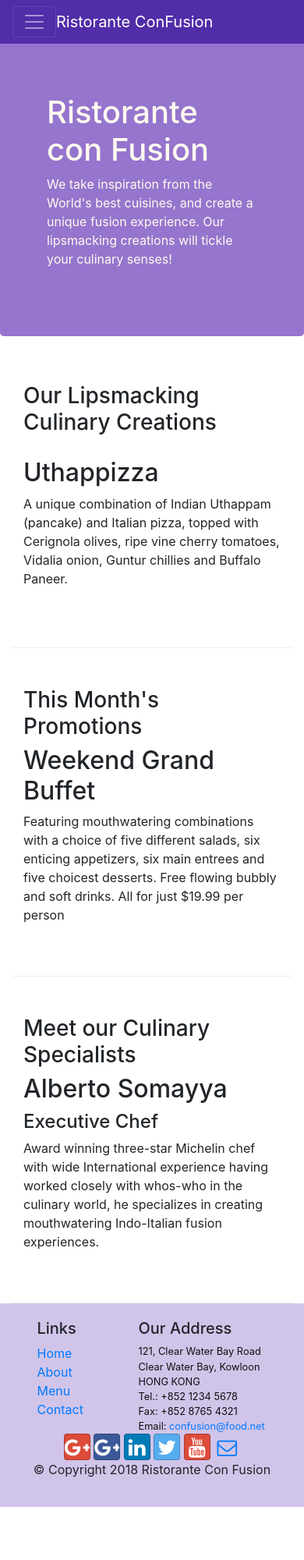
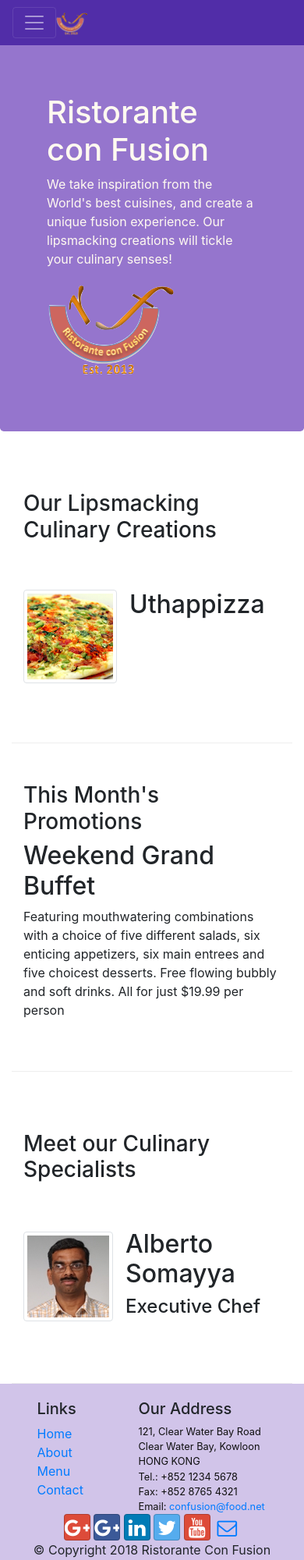
Before and after one commit to saloni0104/Rest-con, a website: page conFusion/index.html in a window 390 px wide. Shown: the top 2000 px of the page at 78% size. Before the commit the page ends 1932 px from the top, so only its background shows below. Drawn offline with nearby package versions, Linux system fonts and the light colour scheme.

Commit message:
Added images

```diff
--- a/conFusion/index.html
+++ b/conFusion/index.html
@@ -28,13 +28,17 @@
             <button class="navbar-toggler" type="button" data-toggle="collapse" dat-target="#Navbar">
                 <span class="navbar-toggler-icon"></span>
             </button>
-            <a class="navbar-brand mr-auto" href="#">Ristorante ConFusion</a>
+            <a class="navbar-brand mr-auto" href="#"><img src="img/logo.png" height="30" width="41"></a>
             <div class="collapse navbar-collapse" id="Navbar">
                 <ul class="navbar-nav mr-auto">
-                    <li class="nav-item active"><a class="nav-link" href="#"><span class="fa fa-home fa-lg"></span> Home</a></li>
-                    <li class="nav-item"><a class="nav-link" href="./aboutus.html"> <span class="fa fa-info fa-lg"></span> About</a></li>
-                    <li class="nav-item"><a class="nav-link" href="#"> <span class="fa fa-list fa-lg"></span> Menu</a></li>
-                    <li class="nav-item"><a class="nav-link" href="./contactus.html"> <span class="fa fa-address-card fa-lg"></span> Contact</a></li>
+                    <li class="nav-item active"><a class="nav-link" href="#"><span class="fa fa-home fa-lg"></span>
+                            Home</a></li>
+                    <li class="nav-item"><a class="nav-link" href="./aboutus.html"> <span
+                                class="fa fa-info fa-lg"></span> About</a></li>
+                    <li class="nav-item"><a class="nav-link" href="#"> <span class="fa fa-list fa-lg"></span> Menu</a>
+                    </li>
+                    <li class="nav-item"><a class="nav-link" href="./contactus.html"> <span
+                                class="fa fa-address-card fa-lg"></span> Contact</a></li>
                 </ul>
             </div>
         </div>
@@ -48,7 +52,8 @@
                     <p>We take inspiration from the World's best cuisines, and create a unique fusion experience. Our
                         lipsmacking creations will tickle your culinary senses!</p>
                 </div>
-                <div class="col-12 col-sm">
+                <div class="col-12 col-sm align-self-center">
+                    <img src="img/logo.png" class="img-fluid">
                 </div>
             </div>
         </div>
@@ -56,19 +61,27 @@
 
     <div class="container">
         <div class="row row-content align-items-center">
-            <div class= "col-12 col-sm-4 order-sm-last col-md-3" >
+            <div class="col-12 col-sm-4 order-sm-last col-md-3">
                 <h3>Our Lipsmacking Culinary Creations</h3>
             </div>
             <div class="col col-sm order-sm-first col-md">
-                <h2>Uthappizza</h2>
-                <p>A unique combination of Indian Uthappam (pancake) and Italian pizza, topped with Cerignola olives,
-                    ripe vine cherry tomatoes, Vidalia onion, Guntur chillies and Buffalo Paneer.</p>
+                <div class="media">
+                    <img class="d-flex mr-3 img-thumbnail align-self-center"
+                    src ="img/uthappizza.png" alt="uthapizza">
+                    <div class="media-body">
+                        <h2 class="mt-0">Uthappizza</h2>
+                        <p class="d-none d-sm-block">A unique combination of Indian Uthappam (pancake) and Italian pizza, topped with Cerignola
+                            olives,
+                            ripe vine cherry tomatoes, Vidalia onion, Guntur chillies and Buffalo Paneer.
+                        </p>
+                    </div>
+                </div>
             </div>
         </div>
 
 
         <div class="row row-content align-items-center">
-            <div class= "col-12 col-sm-4 col-md-3">
+            <div class="col-12 col-sm-4 col-md-3">
                 <h3>This Month's Promotions</h3>
             </div>
             <div class="col col-sm col-md">
@@ -80,20 +93,27 @@
         </div>
 
         <div class="row row-content align-items-center">
-            <div class= "col-12 col-sm-4 order-sm-last col-md-3">
+            <div class="col-12 col-sm-4 order-sm-last col-md-3">
                 <h3>Meet our Culinary Specialists</h3>
             </div>
             <div class="col col-sm  order-sm-first col-md">
-                <h2>Alberto Somayya</h2>
-                <h4>Executive Chef</h4>
-                <p>Award winning three-star Michelin chef with wide International experience having worked closely with
-                    whos-who in the culinary world, he specializes in creating mouthwatering Indo-Italian fusion
-                    experiences. </p>
+                <div class="media">
+                    <img class="d-flex mr-3 img-thumbnail align-self-center"
+                    src="img/alberto.png" alt="alberto">
+                    <div class="media-body">
+                        <h2 class="mt-0">Alberto Somayya</h2>
+                        <h4>Executive Chef</h4>
+                        <p class="d-none d-sm-block">Award winning three-star Michelin chef with wide International experience having worked closely with
+                            whos-who in the culinary world, he specializes in creating mouthwatering Indo-Italian fusion
+                            experiences. </p>
+                    </div>
+                </div>
+
             </div>
         </div>
     </div>
 
-    <footer class="footer" >
+    <footer class="footer">
         <div class="container">
             <div class="row">
                 <div class="col-4 offset-1 col-sm-2">
@@ -116,19 +136,24 @@
                         Email: <a href="mailto:confusion@food.net">confusion@food.net</a>
                     </address>
                 </div>
-                <div class= "col-12 col-sm-4 align-self-center">
+                <div class="col-12 col-sm-4 align-self-center">
                     <div class="text-center">
-                        <a class="btn btn-social-icon btn-google" href="http://google.com/+"><i class="fa fa-google-plus fa-lg"></i></a>
-                        <a class="btn btn-social-icon btn-facebook" href="http://www.facebook.com/profile.php?id="><i class="fa fa-google-plus fa-lg"></i> </a>
-                        <a class="btn btn-social-icon btn-linkedin" href="http://www.linkedin.com/in/"><i class="fa fa-linkedin fa-lg"></i> </a>
-                        <a class="btn btn-social-icon btn-twitter" href="http://twitter.com/"> <i class="fa fa-twitter fa-lg"></i> </a>
-                        <a class="btn btn-social-icon btn-google" href="http://youtube.com/"><i class="fa fa-youtube fa-lg"></i> </a>
+                        <a class="btn btn-social-icon btn-google" href="http://google.com/+"><i
+                                class="fa fa-google-plus fa-lg"></i></a>
+                        <a class="btn btn-social-icon btn-facebook" href="http://www.facebook.com/profile.php?id="><i
+                                class="fa fa-google-plus fa-lg"></i> </a>
+                        <a class="btn btn-social-icon btn-linkedin" href="http://www.linkedin.com/in/"><i
+                                class="fa fa-linkedin fa-lg"></i> </a>
+                        <a class="btn btn-social-icon btn-twitter" href="http://twitter.com/"> <i
+                                class="fa fa-twitter fa-lg"></i> </a>
+                        <a class="btn btn-social-icon btn-google" href="http://youtube.com/"><i
+                                class="fa fa-youtube fa-lg"></i> </a>
                         <a class="btn btn-social-icon" href="mailto:"><i class="fa fa-envelope-o fa-lg"></i></a>
                     </div>
                 </div>
             </div>
             <div class="row justify-content-center">
-                <div class="col-auto" >
+                <div class="col-auto">
                     <p>© Copyright 2018 Ristorante Con Fusion</p>
                 </div>
             </div>
```
Also changed, not shown: conFusion/aboutus.html (+3 -2 lines), conFusion/contactus.html (+3 -2 lines), conFusion/img/alberto.png (added), conFusion/img/buffet.png (added), conFusion/img/logo.png (added), conFusion/img/uthappizza.png (added), 1 other file.
